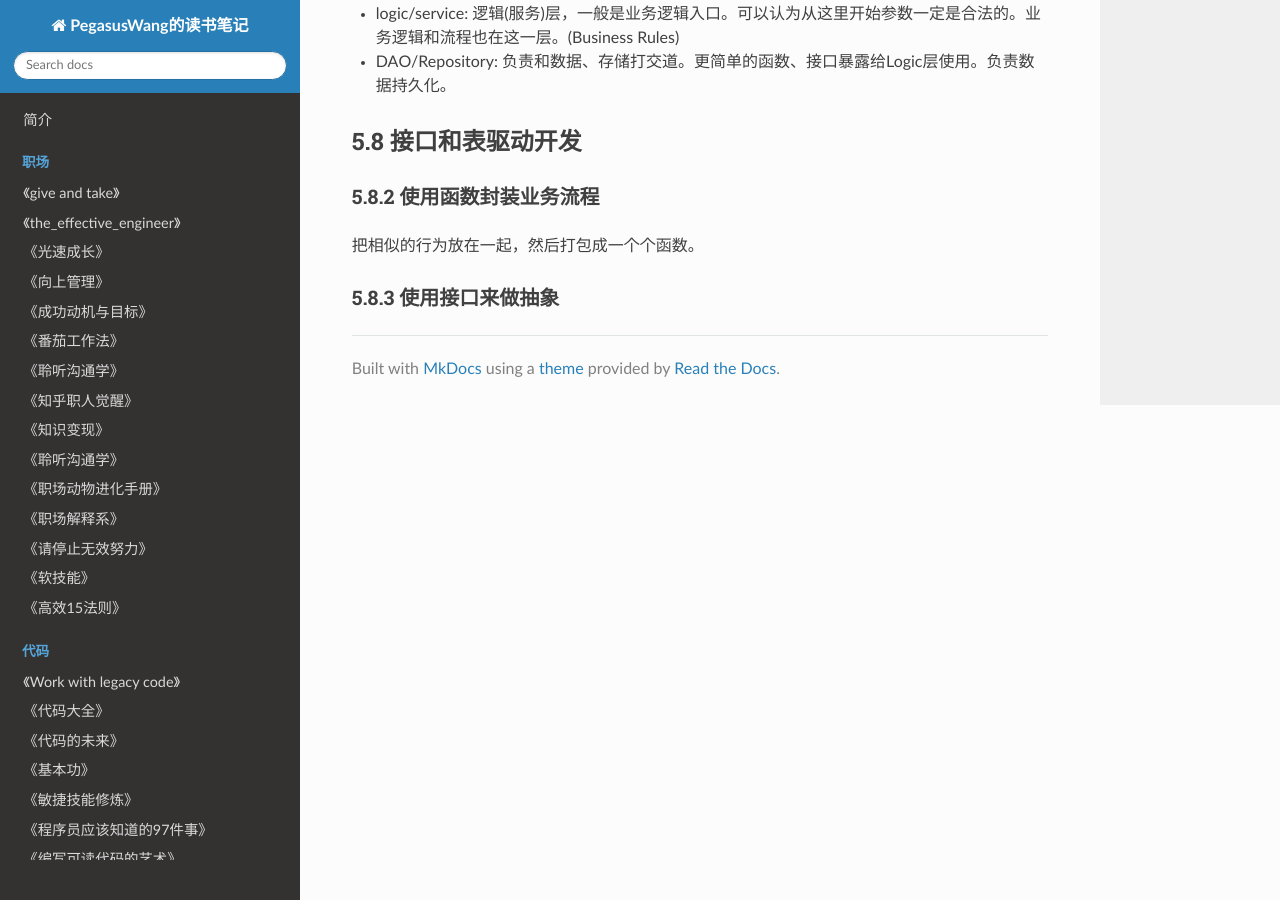
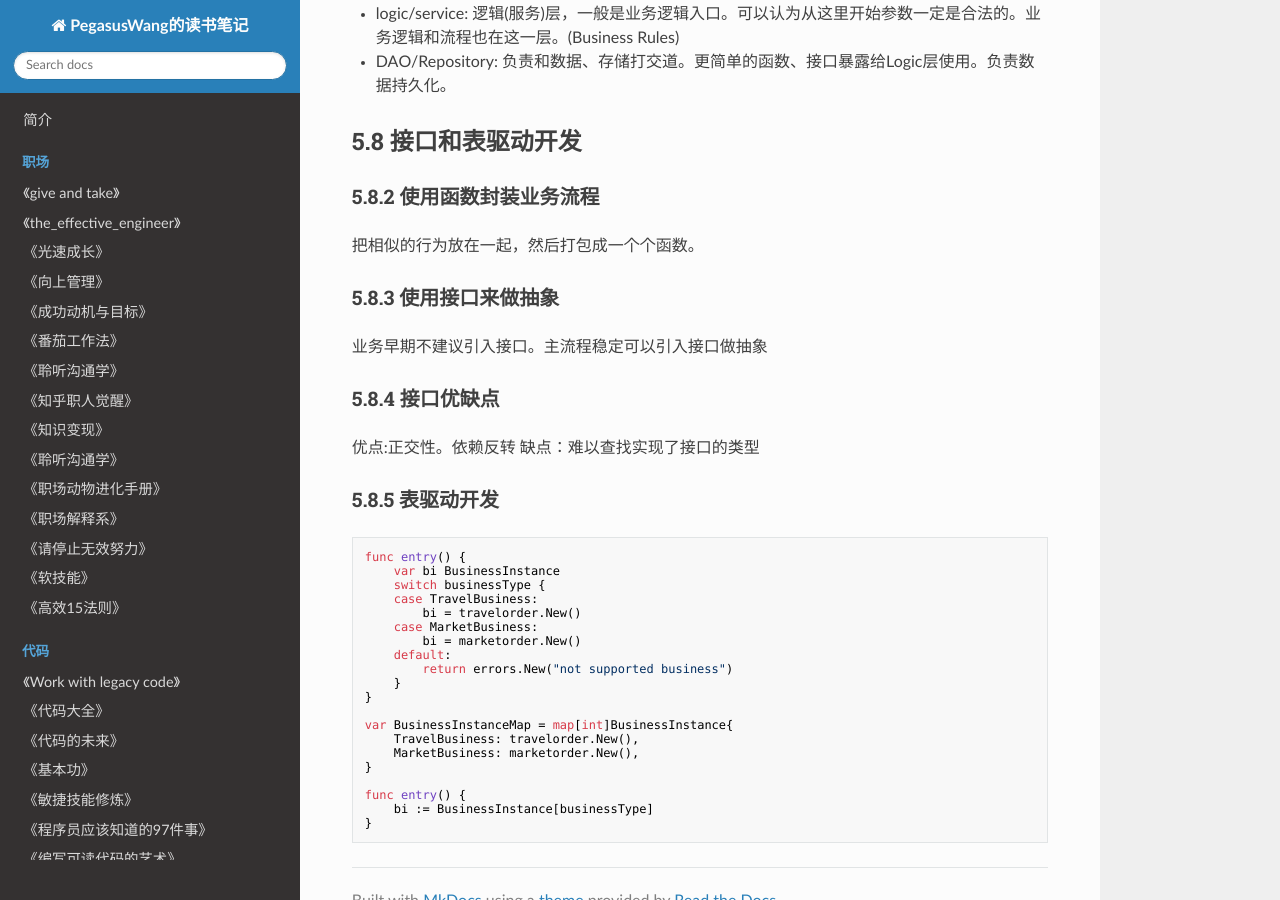
Before and after one commit to PegasusWang/booknotes, an MkDocs documentation site: the page built from docs/golang/advanced-go-programming-book/advanced-go-programming.md, in a window 1280 px wide and 900 px high, scrolled down 11062 px. Built offline with MkDocs 1.6.1, drawn with Linux system fonts in a browser that asks for light colours; nearby versions of some CDN libraries; old or Windows-style settings are respelled for this version of MkDocs.

Commit message:
go: 接口和表驱动

````diff
--- a/docs/golang/advanced-go-programming-book/advanced-go-programming.md
+++ b/docs/golang/advanced-go-programming-book/advanced-go-programming.md
@@ -608,3 +608,35 @@ Qos: Quality of Service。包含可用性、吞吐量、时延、时延变化和
 把相似的行为放在一起，然后打包成一个个函数。
 
 ### 5.8.3 使用接口来做抽象
+
+业务早期不建议引入接口。主流程稳定可以引入接口做抽象
+
+### 5.8.4 接口优缺点
+
+优点:正交性。依赖反转
+缺点：难以查找实现了接口的类型
+
+### 5.8.5 表驱动开发
+
+```go
+func entry() {
+	var bi BusinessInstance
+	switch businessType {
+	case TravelBusiness:
+		bi = travelorder.New()
+	case MarketBusiness:
+		bi = marketorder.New()
+	default:
+		return errors.New("not supported business")
+	}
+}
+
+var BusinessInstanceMap = map[int]BusinessInstance{
+	TravelBusiness: travelorder.New(),
+	MarketBusiness: marketorder.New(),
+}
+
+func entry() {
+	bi := BusinessInstance[businessType]
+}
+```
````
